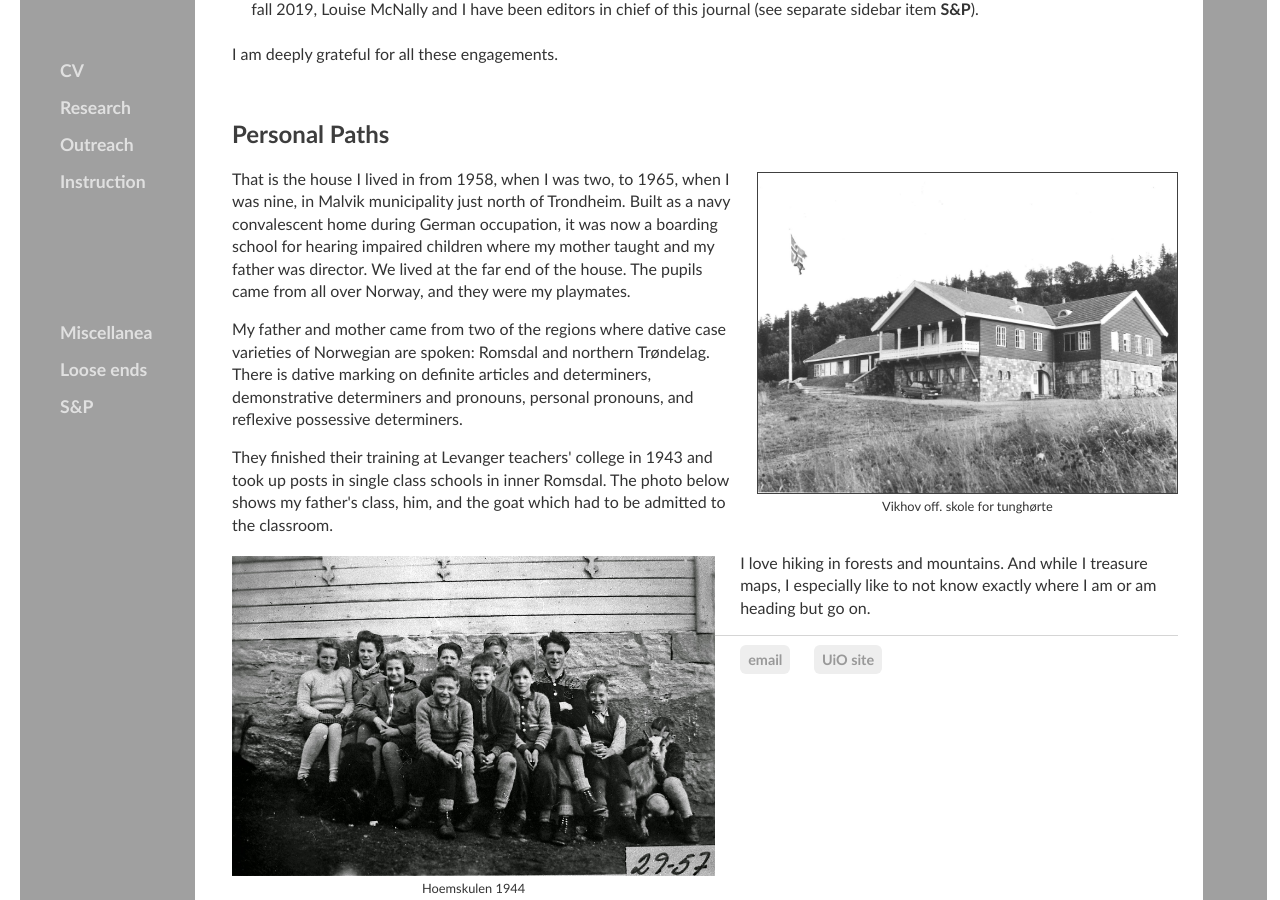
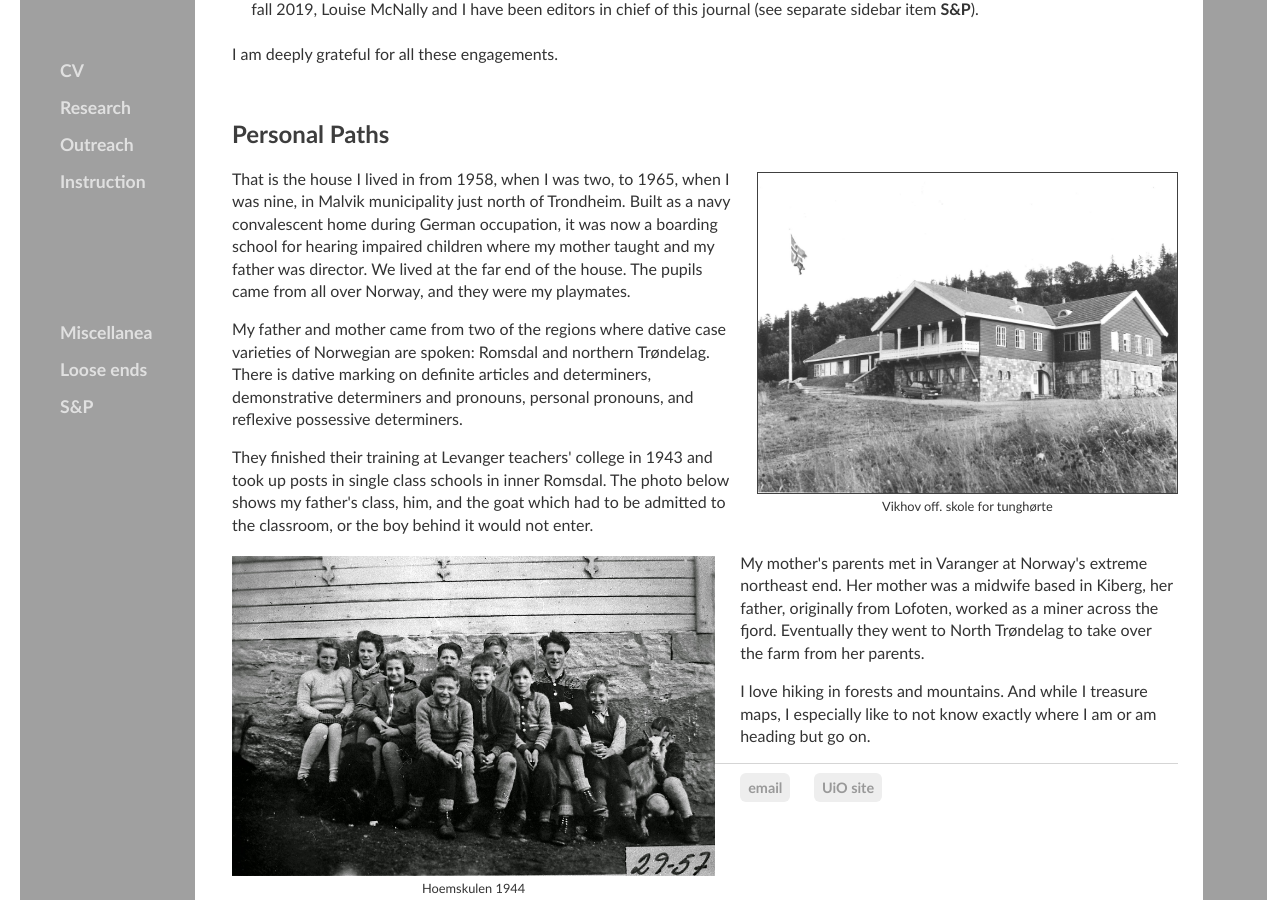
Before and after one commit to kjelljs/kjelljs.github.io, a Jekyll site: the page built from about/index.html, in a window 1280 px wide and 900 px high, scrolled down 2660 px. Built offline with Jekyll 4.4.1, drawn with Linux system fonts in a browser that asks for light colours.

Commit message:
Update index.html

```diff
--- a/about/index.html
+++ b/about/index.html
@@ -57,8 +57,8 @@ figcaption {
 														      </p>
 <p>My father and mother came from two of the regions where dative case varieties of Norwegian are spoken: Romsdal and northern Trøndelag. There is dative marking on definite articles and determiners, demonstrative determiners and pronouns, personal pronouns, and reflexive possessive determiners.
 </p>
-	<p>They finished their training at Levanger teachers' college in 1943 and took up posts in single class schools in inner Romsdal. The photo below shows my father's class, him, and the goat which had to be admitted to the classroom.
+	<p>They finished their training at Levanger teachers' college in 1943 and took up posts in single class schools in inner Romsdal. The photo below shows my father's class, him, and the goat which had to be admitted to the classroom, or the boy behind it would not enter.
 </p><div style="float:left;"><figure class="leftfig"><img style="height:320px;" src="/pics/Hoemskulen.jpg"><figcaption>Hoemskulen 1944</figcaption></figure></div>
-	<p>I love hiking in forests and mountains. And while I treasure maps, I especially like to not know exactly where I am or am heading but go on.</p>
+<p>My mother's parents met in Varanger at Norway's extreme northeast end. Her mother was a midwife based in Kiberg, her father, originally from Lofoten, worked as a miner across the fjord. Eventually they went to North Trøndelag to take over the farm from her parents.</p><p>I love hiking in forests and mountains. And while I treasure maps, I especially like to not know exactly where I am or am heading but go on.</p>
 
 </div><!-- /.blurb -->
```
